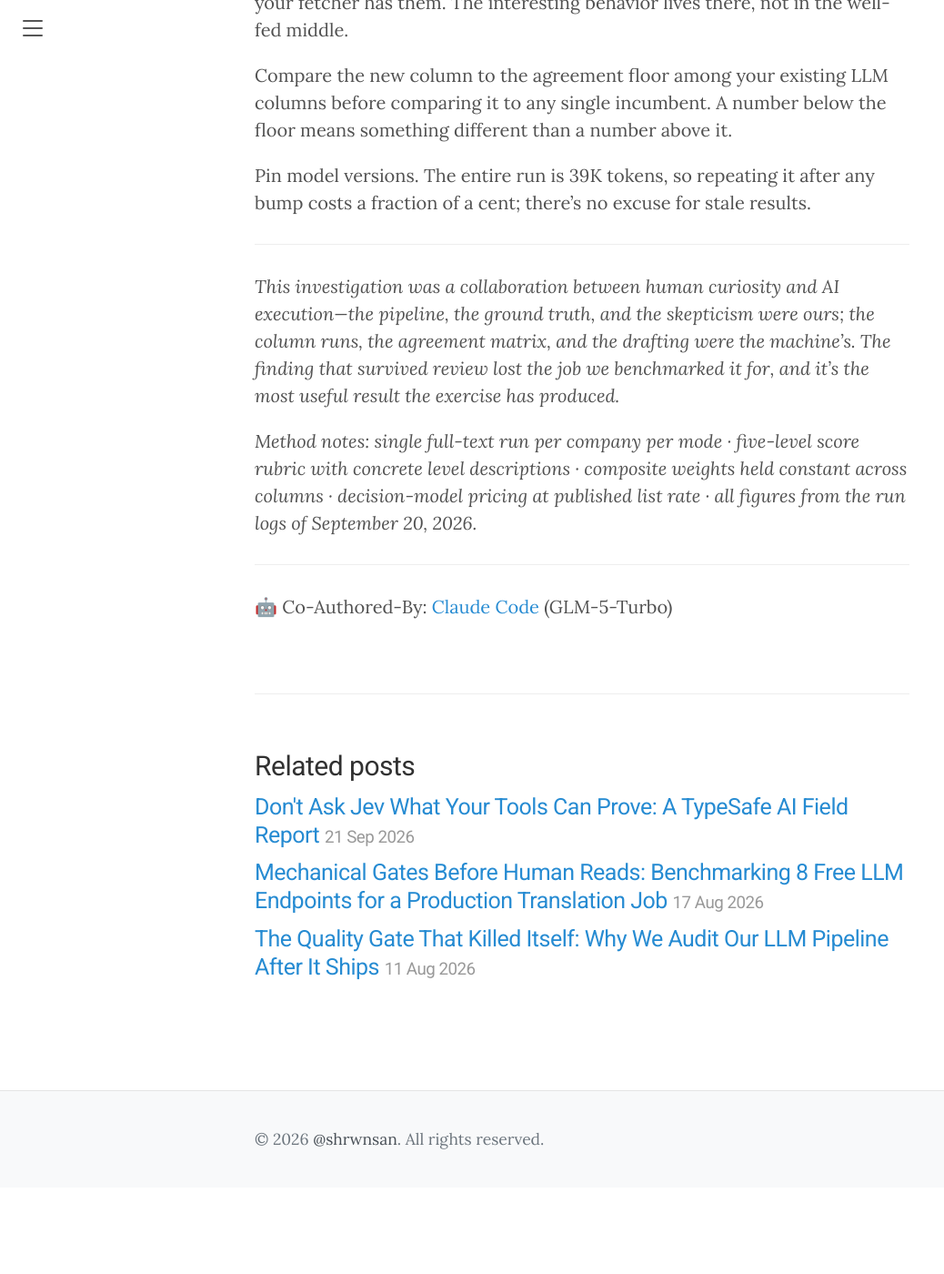
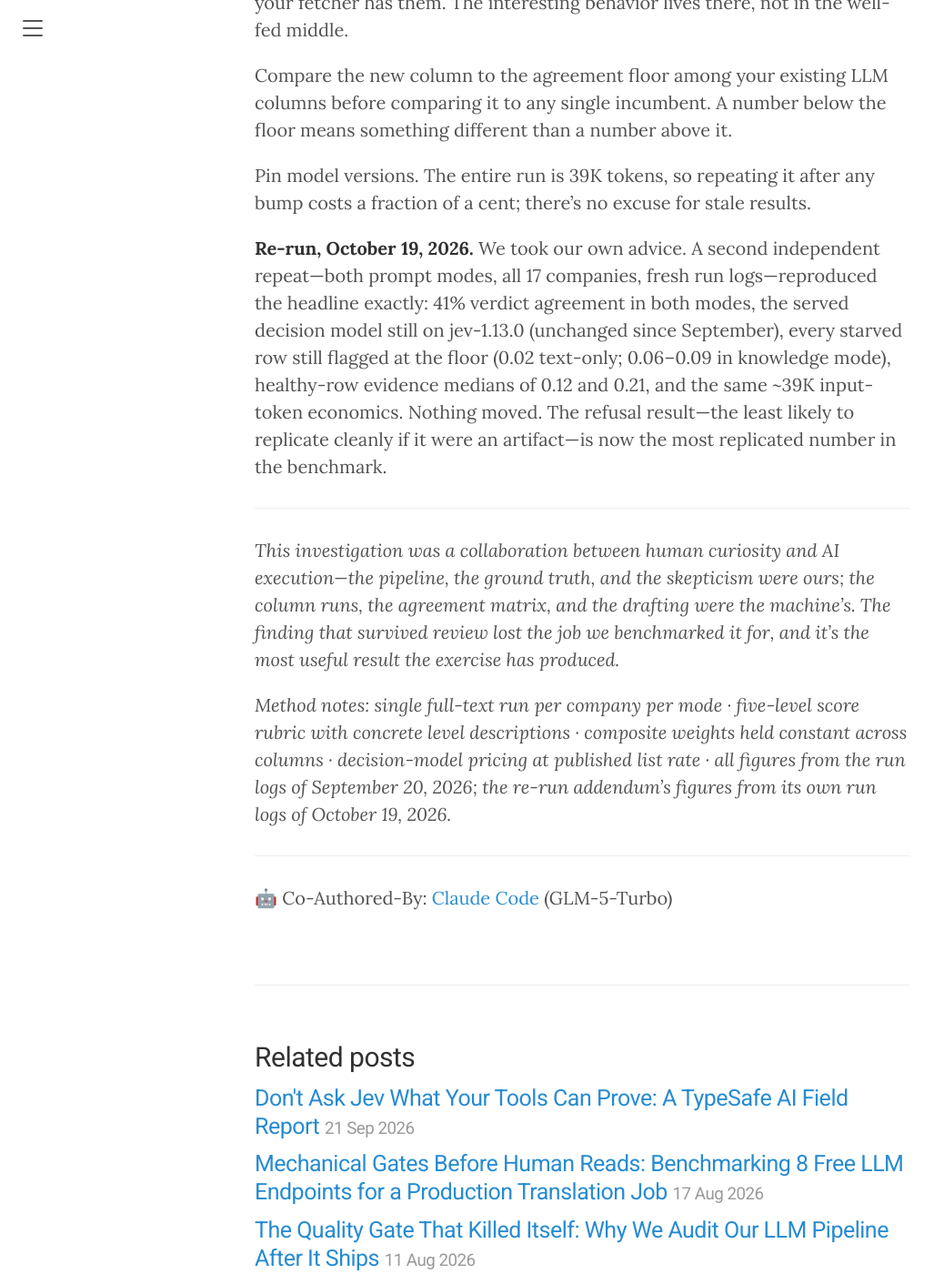
Before and after one commit to shrwnsan/research, a Jekyll site: the page built from _posts/2026-10-02-where-system-one-beats-and-breaks.md, in a window 1280 px wide and 1400 px high, scrolled down 6832 px. Shown: the whole window at 91% size, without its empty margins (0-1038 px from the left). Built offline with Jekyll 4.4.1, drawn with Linux system fonts in a browser that asks for light colours; before the commit the page ends 8137 px from its top, so only the background shows below that.

Commit message:
post: add October 19 re-run verification note (#50)
Second independent repeat reproduced the headline exactly: 41% verdict agreement in both modes, jev-1.13.0 unchanged, starved rows at the evidence floor, same ~39K input-token economics.

Co-Authored-By: Claude Code <noreply@anthropic.com>

```diff
--- a/_posts/2026-10-02-where-system-one-beats-and-breaks.md
+++ b/_posts/2026-10-02-where-system-one-beats-and-breaks.md
@@ -111,11 +111,13 @@ Compare the new column to the agreement floor among your existing LLM columns be
 
 Pin model versions. The entire run is 39K tokens, so repeating it after any bump costs a fraction of a cent; there's no excuse for stale results.
 
+**Re-run, October 19, 2026.** We took our own advice. A second independent repeat—both prompt modes, all 17 companies, fresh run logs—reproduced the headline exactly: 41% verdict agreement in both modes, the served decision model still on jev-1.13.0 (unchanged since September), every starved row still flagged at the floor (0.02 text-only; 0.06–0.09 in knowledge mode), healthy-row evidence medians of 0.12 and 0.21, and the same ~39K input-token economics. Nothing moved. The refusal result—the least likely to replicate cleanly if it were an artifact—is now the most replicated number in the benchmark.
+
 ---
 
 *This investigation was a collaboration between human curiosity and AI execution—the pipeline, the ground truth, and the skepticism were ours; the column runs, the agreement matrix, and the drafting were the machine's. The finding that survived review lost the job we benchmarked it for, and it's the most useful result the exercise has produced.*
 
-*Method notes: single full-text run per company per mode · five-level score rubric with concrete level descriptions · composite weights held constant across columns · decision-model pricing at published list rate · all figures from the run logs of September 20, 2026.*
+*Method notes: single full-text run per company per mode · five-level score rubric with concrete level descriptions · composite weights held constant across columns · decision-model pricing at published list rate · all figures from the run logs of September 20, 2026; the re-run addendum's figures from its own run logs of October 19, 2026.*
 
 ---
 
```
